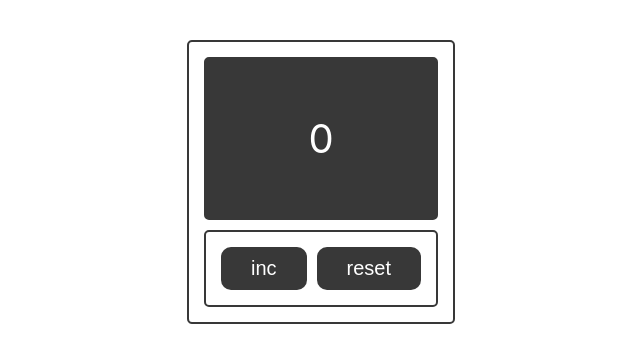
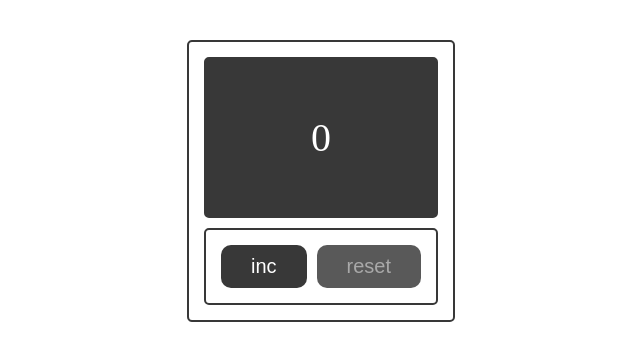
Before and after one commit to Tumelya/mywork, a React (Create React App) app: page / in a window 1280 px wide. Shown: the top 362 px of the page, without its empty margins (319-959 px from the left). Built offline with nearby package versions, Linux system fonts and the light colour scheme.

Commit message:
feat: add styles for disabled button

```diff
--- a/src/components/Button.module.css
+++ b/src/components/Button.module.css
@@ -1,4 +1,4 @@
-.butt {
+.butt, .disableButt {
     background-color: #383838;
     border: none;
     border-radius: 10px;
@@ -14,3 +14,8 @@
 .butt:hover {
     background-color: #595959;
 }
+
+.disableButt {
+    background-color: #595959;
+    color: darkgrey;
+}
--- a/src/components/Button.tsx
+++ b/src/components/Button.tsx
@@ -9,6 +9,6 @@ type ButtonPropsType = {
 export const Button = (props: ButtonPropsType) => {
 
     return (
-        <button className={s.butt} onClick={props.callBack} disabled={props.disabled}>{props.title}</button>
+        <button className={props.disabled === true ? s.disableButt : s.butt} onClick={props.callBack} disabled={props.disabled}>{props.title}</button>
     );
 }
--- a/src/components/Desk.module.css
+++ b/src/components/Desk.module.css
@@ -1,4 +1,5 @@
 .numbers, .lastNum {
+    font-family: "Times New Roman", Times, serif;
     font-size: 40px;
     color: white;
     text-align: center;
@@ -11,4 +12,5 @@
 
 .lastNum {
     color: red;
+    font-weight: bold;
 }
```
